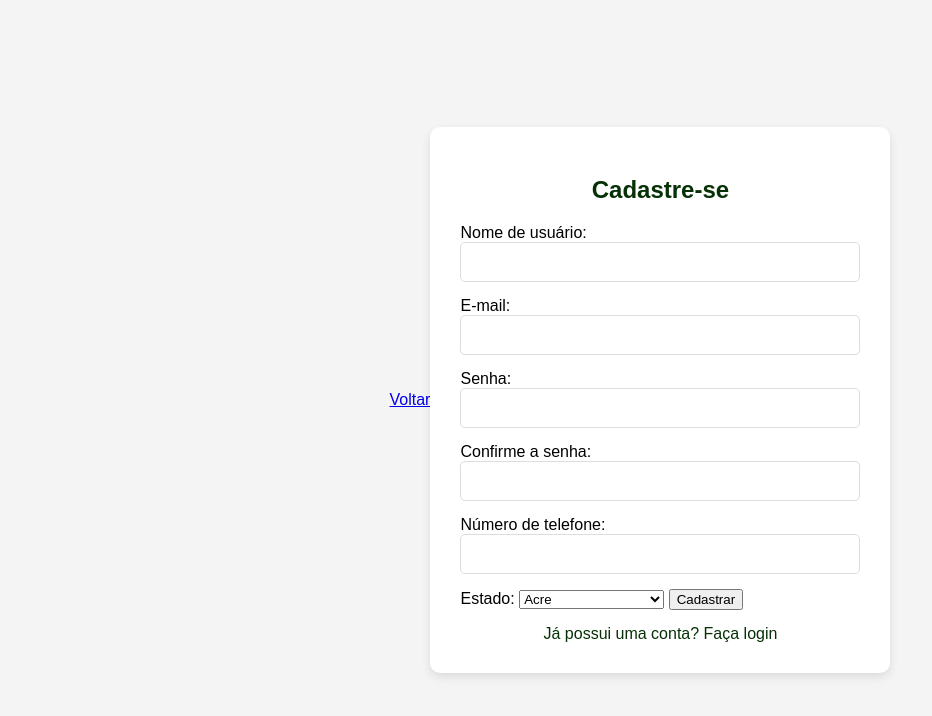
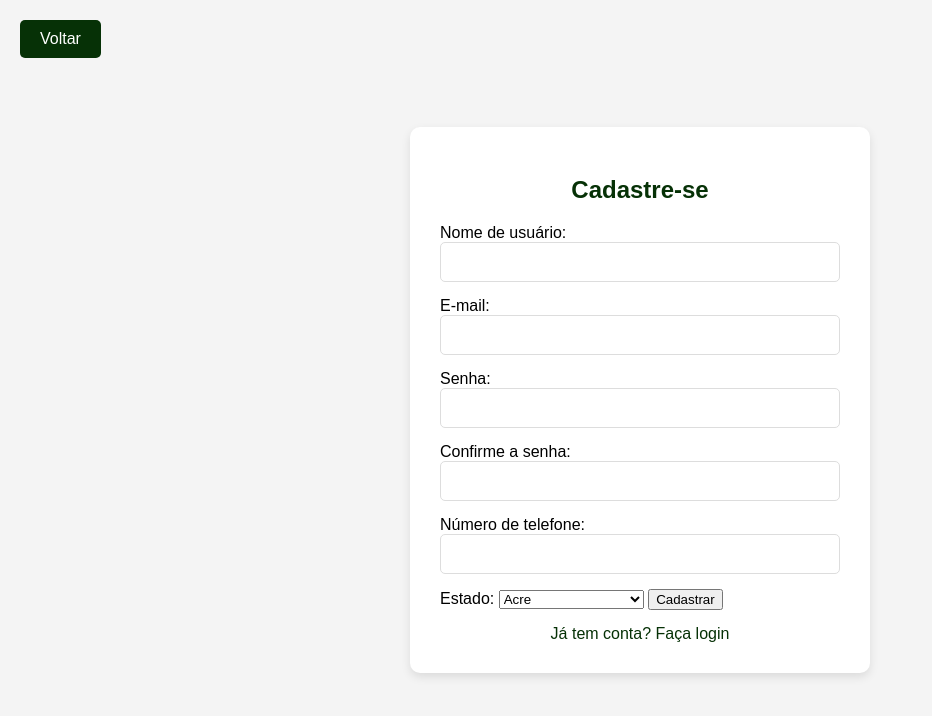
Before and after one commit to jpp000/mangue-play, a Django app: page /cadastro/ in a window 1280 px wide. Shown: the top 716 px of the page, without its empty margins (0-932 px from the left). Run offline with Django 5.2, Linux system fonts and the light colour scheme.

Commit message:
update-login-cadastro

```diff
--- a/manguePlay/usuarios/templates/cadastro.html
+++ b/manguePlay/usuarios/templates/cadastro.html
@@ -96,7 +96,7 @@
     </style>
 </head>
 <body>
-    <a href="{% url 'home' %}" id="a1">Voltar</a>
+    <a href="{% url 'home' %}" class="back-button">Voltar</a>
 
     <div class="register-form">
         <h2>Cadastre-se</h2>
@@ -134,7 +134,7 @@
             <button type="submit">Cadastrar</button>
         </form>
         <div class="already-registered">
-            <a href="login.html">Já possui uma conta? Faça login</a>
+            <a class= "link" href="{% url 'login' %}">Já tem conta? Faça login</a>
         </div>
     </div>
 
--- a/manguePlay/usuarios/templates/login.html
+++ b/manguePlay/usuarios/templates/login.html
@@ -100,7 +100,7 @@
 </head>
 <body>
 
-    <a href="{% url 'home' %}" id="a1">Voltar</a>
+    <a href="{% url 'home' %}" class="back-button">Voltar</a>
 
     <div class="login-form">
         <h2>Login</h2>
@@ -118,7 +118,7 @@
             <input type="submit" value="Entrar">
         </form>
         <div class="already-registered">
-            <a href="cadastro.html">Não possui uma conta? Cadastre-se</a>
+            <a class="link" href="{% url 'cadastro' %}">Não tem conta? Cadastre-se</a>
         </div>
     </div>
 
```
